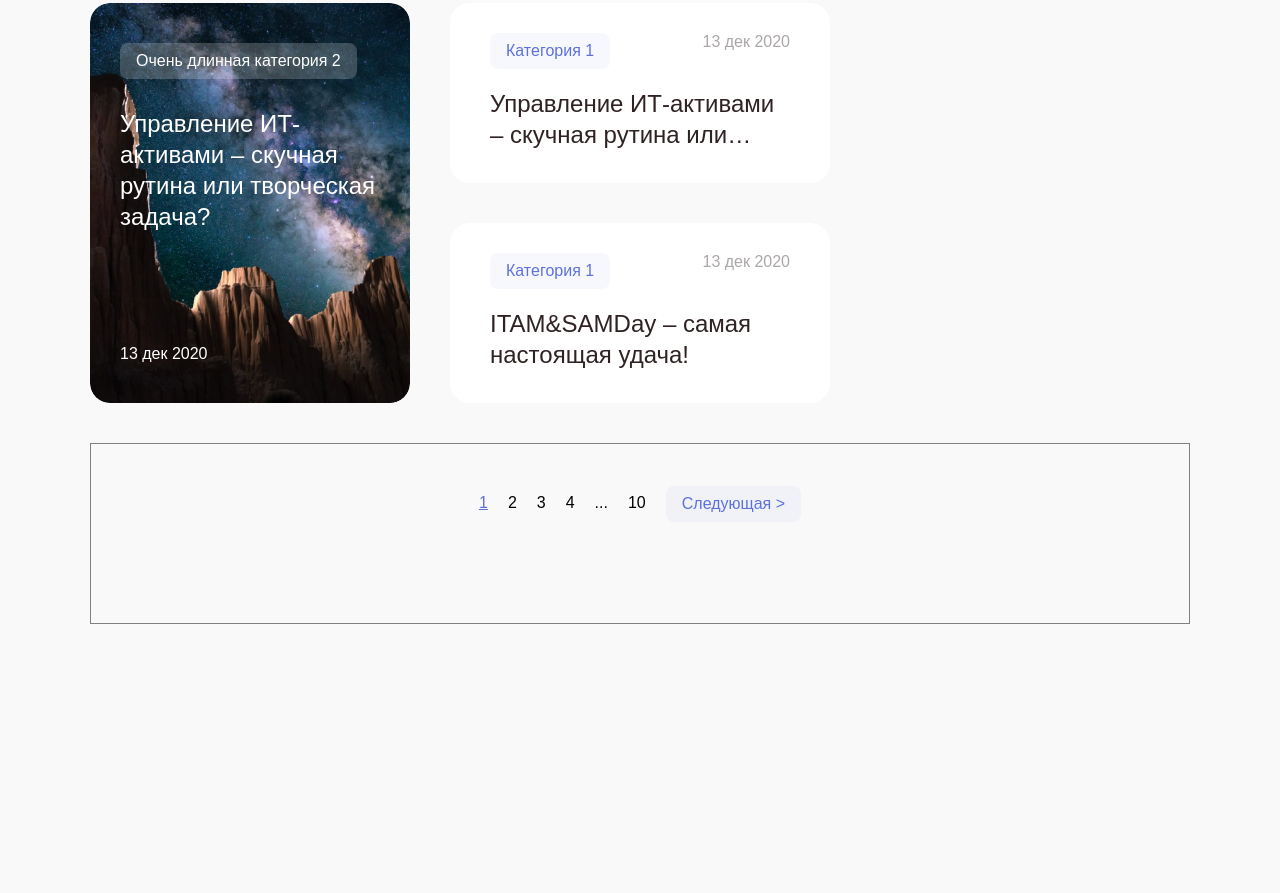
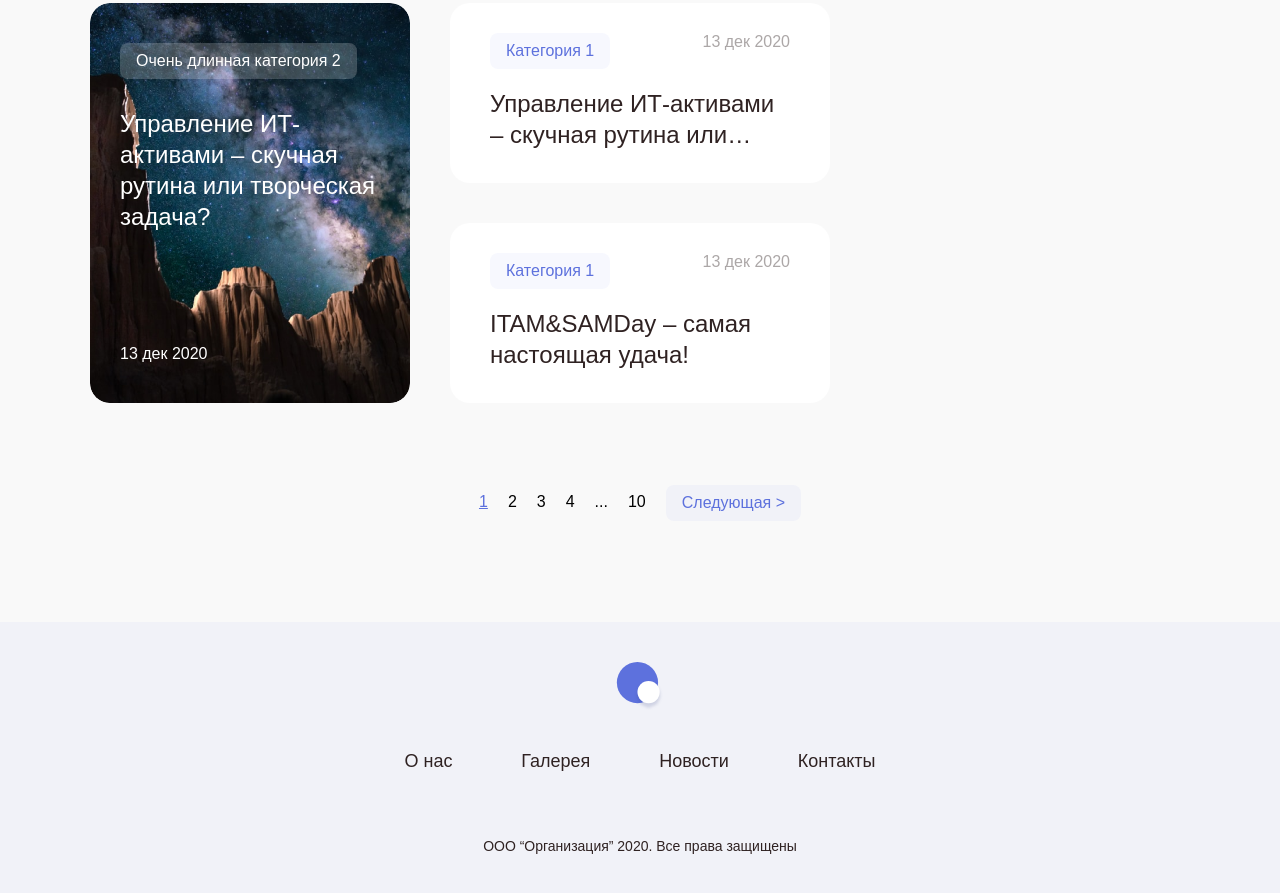
Before and after one commit to RomanAnurov/blog-testovoe, a plain HTML site: page index.html in a window 1280 px wide. Shown: the part 2171-3064 px from the top of the page. Before the commit the page ends 2795 px from the top, so only its background shows below. Drawn offline with Linux system fonts and the light colour scheme.

Commit message:
fix: all dekstop

```diff
--- /dev/null
+++ b/blocks/footer/__copiright/footer__copiright.css
@@ -0,0 +1,8 @@
+.footer__copiright {
+  margin: 0;
+  font-size: 14px;
+  font-weight: 400;
+  color: #2F2222;
+  line-height: 1.3;
+
+}
--- /dev/null
+++ b/blocks/footer/__link/footer__link.css
@@ -0,0 +1,8 @@
+.footer__link {
+  font-size: 18px;
+  font-weight: 400;
+  line-height: 1.3;
+  color: #2F2222;
+  text-decoration: none;
+
+}
--- /dev/null
+++ b/blocks/footer/__links/footer__links.css
@@ -0,0 +1,9 @@
+.footer__links {
+  display: flex;
+  justify-content: space-between;
+  align-items: center;
+  margin-top: 40px;
+  margin-bottom: 64px;
+  max-width: 471px;
+  width: 100%;
+}
--- /dev/null
+++ b/blocks/footer/__logo/footer__logo.css
@@ -0,0 +1,4 @@
+.footer__logo {
+  width: 50px;
+  height: 48px;
+}
--- /dev/null
+++ b/blocks/footer/footer.css
@@ -0,0 +1,8 @@
+.footer {
+  display: flex;
+  flex-direction: column;
+  align-items: center;
+  padding: 40px 0;
+  background: #5D71DD0D;
+
+}
--- a/blocks/pagination/pagination.css
+++ b/blocks/pagination/pagination.css
@@ -5,8 +5,6 @@
   box-sizing: border-box;
   padding-top: 40px;
   padding-bottom: 100px;
-
-  border: 1px gray solid;
   grid-column-start: 1;
   grid-column-end: 3;
   grid-row-start: 4;
--- a/index.html
+++ b/index.html
@@ -241,7 +241,17 @@
       <button class="pagination__button">Следующая ></button>
     </section>
   </main>
-  <footer class="footer"></footer>
+  <footer class="footer">
+    <img class="footer__logo" src="./images/logo.svg" alt="логотип" />
+      <nav class="footer__links">
+        <a href="#" class="footer__link">О нас</a>
+        <a href="#" class="footer__link">Галерея</a>
+        <a href="#" class="footer__link">Новости</a>
+        <a href="#" class="footer__link">Контакты</a>
+      </nav>
+      <p class="footer__copiright">ООО “Организация” 2020. Все права защищены</p>
+
+  </footer>
 </body>
 
 </html>
--- a/pages/index.css
+++ b/pages/index.css
@@ -1,11 +1,14 @@
 
 @import url(../vendor/normalize.css);
+
 /*шрифты*/
+
 @import url(../fonts/Futura.css);
 
 @import url(../blocks/page/page.css);
 
 /*header*/
+
 @import url(../blocks/header/header.css);
 @import url(../blocks/header/__menu/header__menu.css);
 @import url(../blocks/header/__logo/header__logo.css);
@@ -16,11 +19,17 @@
 @import url(../blocks/header/__phone-icon/header__phone-icon.css);
 @import url(../blocks/header/__phone-number/header__phone-number.css);
 @import url(../blocks/header/__banner/header__banner.css);
+
 /*content*/
+
 @import url(../blocks/content/content.css);
+
 /*items*/
+
 @import url(../blocks/items/items.css);
+
 /*item*/
+
 @import url(../blocks/item/item.css);
 @import url(../blocks/item/_type/item_type_one.css);
 @import url(../blocks/item/_type/item_type_two.css);
@@ -39,8 +48,8 @@
 @import url(../blocks/item/__title/_type/item__title_type_image.css);
 @import url(../blocks/item/__text/item__text.css);
 
+/*sidebar*/
 
-/*sidebar*/
 @import url(../blocks/sidebar/sidebar.css);
 @import url(../blocks/sidebar/__title/sidebar__title.css);
 @import url(../blocks/sidebar/__items/sidebar__items.css);
@@ -53,9 +62,8 @@
 @import url(../blocks/sidebar/__button/sidebar__button.css);
 @import url(../blocks/sidebar/__button-icon/sidebar__button-icon.css);
 
+/*pagination*/
 
-
-/*pagination*/
 @import url(../blocks/pagination/pagination.css);
 @import url(../blocks/pagination/__list/pagination__list.css);
 @import url(../blocks/pagination/__links/pagination__links.css);
@@ -63,3 +71,11 @@
 @import url(../blocks/pagination/__link/pagination__link.css);
 @import url(../blocks/pagination/__link/_active/pagination__link_active.css);
 @import url(../blocks/pagination/__button/pagination__button.css);
+
+/*Футер*/
+
+@import url(../blocks/footer/footer.css);
+@import url(../blocks/footer/__logo/footer__logo.css);
+@import url(../blocks/footer/__links/footer__links.css);
+@import url(../blocks/footer/__link/footer__link.css);
+@import url(../blocks/footer/__copiright/footer__copiright.css);
```
